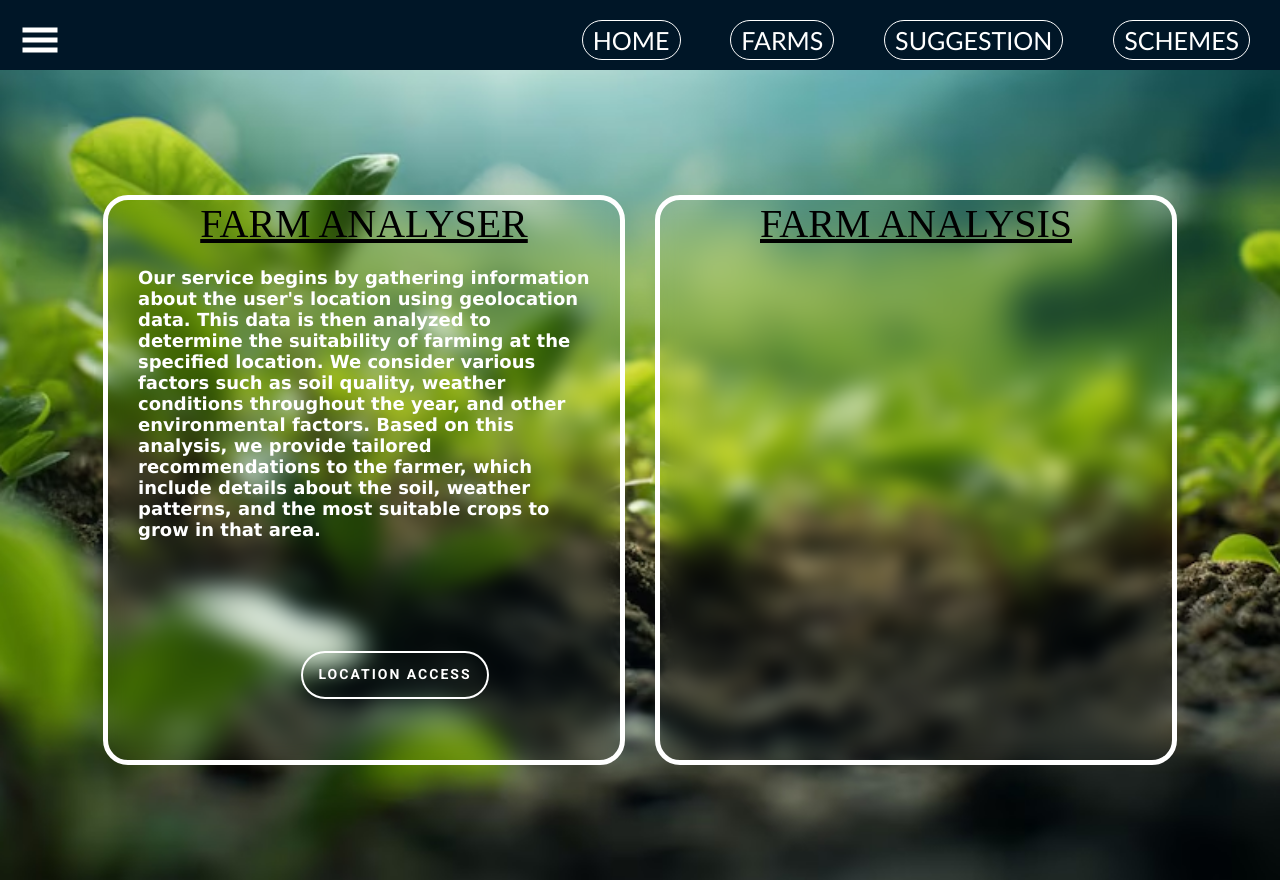
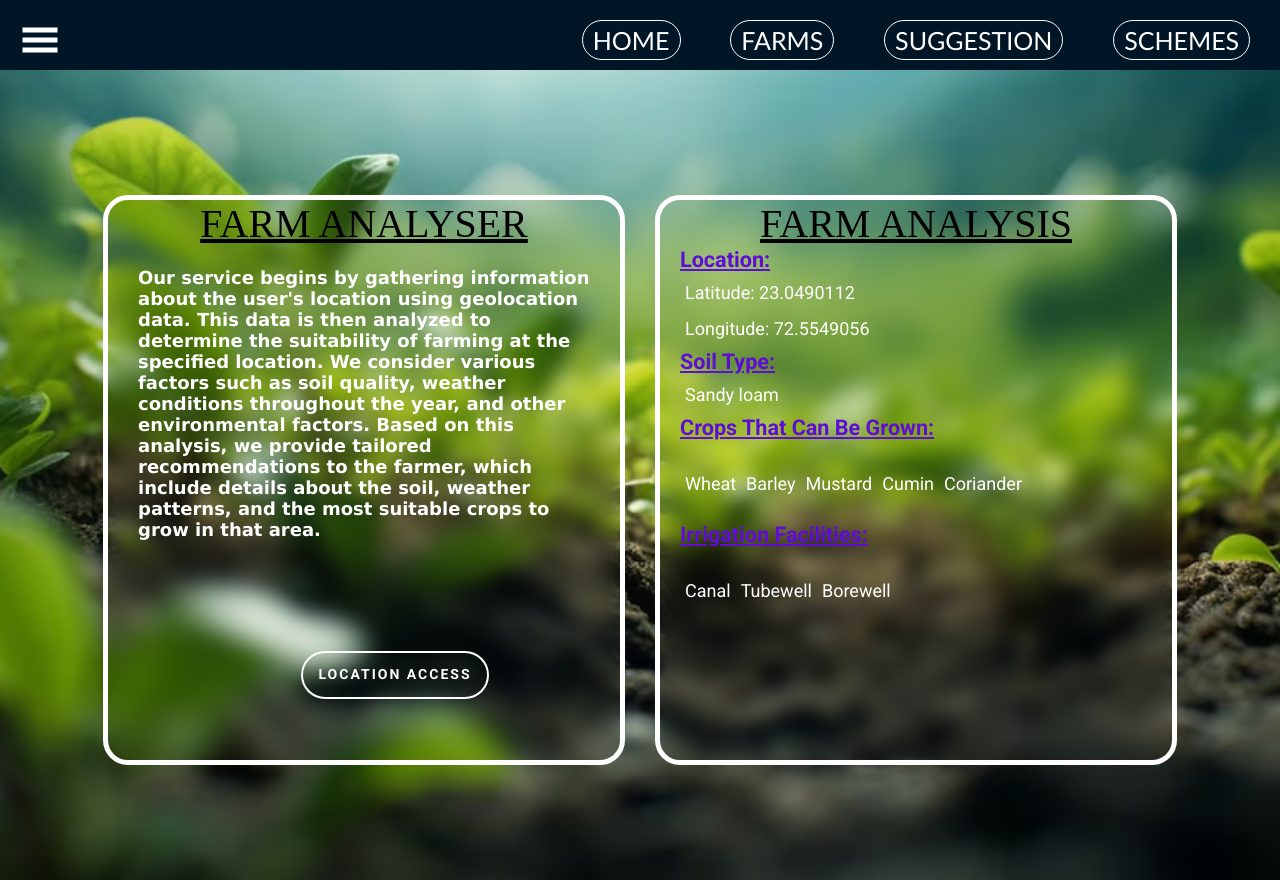
Before and after one commit to rajatjoe/Agrowise---proj, a React (Create React App) app in the folder Frontend/frontend/: page /suggestion in a window 1280 px wide. Built offline with nearby package versions, Linux system fonts and the light colour scheme; a web font is replaced by a local one.

Commit message:
hogaya mera

```diff
--- a/Frontend/frontend/package.json
+++ b/Frontend/frontend/package.json
@@ -12,6 +12,7 @@
     "react-dom": "^18.3.1",
     "react-icons": "^5.2.1",
     "react-images-uploading": "^3.1.7",
+    "react-modal": "^3.16.1",
     "react-router-dom": "^6.26.0",
     "react-scripts": "5.0.1",
     "styled-components": "^6.1.12",
--- a/Frontend/frontend/src/App.css
+++ b/Frontend/frontend/src/App.css
@@ -538,6 +538,11 @@ header svg {
 
 }
 
+.sug-hs{
+  color: black;
+  font-size: large;
+}
+
 .sug-left-heading {
   font-family: 'Times New Roman', Times, serif;
   color: black;
@@ -594,6 +599,53 @@ header svg {
   background-color: #000000;
 }
 
+/* .sug-right {
+  flex: 1;
+  margin-left: 20px;
+  background-color: #2e2e2e;
+  padding: 20px;
+  border-radius: 10px;
+}
+
+.sug-right-heading {
+  font-size: 1.5em;
+  margin-bottom: 10px;
+} */
+
+.data-section {
+  margin-bottom: 20px;
+  padding: 0 20px;
+}
+
+.data-title {
+  font-size: 1.2em;
+  margin-bottom: 5px;
+  font-weight: bold;
+  text-decoration: underline;
+  color: #600cd7;
+}
+
+.data-item {
+  margin-bottom: 5px;
+  padding: 5px;
+  border-radius: 5px;
+  color: white;
+}
+
+.data-list {
+  list-style-type: none;
+  padding-left: 0;
+  display: flex;
+
+}
+
+.data-list-item {
+  margin-bottom: 5px;
+  padding: 5px;
+  border-radius: 5px;
+  color: white;
+
+}
 
 
 
--- a/Frontend/frontend/src/pages/Suggestion.js
+++ b/Frontend/frontend/src/pages/Suggestion.js
@@ -1,6 +1,28 @@
 import React from 'react';
 import axios from 'axios';
 import { GoogleGenerativeAI } from '@google/generative-ai';
+
+const sugData = [
+  {
+    "location": {
+      "latitude": 23.0490112,
+      "longitude": 72.5549056
+    },
+    "soil_type": "Sandy loam",
+    "crops": [
+      "Wheat",
+      "Barley",
+      "Mustard",
+      "Cumin",
+      "Coriander"
+    ],
+    "irrigation_facilities": [
+      "Canal",
+      "Tubewell",
+      "Borewell"
+    ]
+  }
+];
 
 const Suggestion = () => {
 
@@ -11,8 +33,8 @@ const Suggestion = () => {
 
         try {
           // Initialize Google Generative AI with the API key directly
-          const genAI = new GoogleGenerativeAI('AIzaSyA-ExampleGoogleAPIKey'); // Replace with your actual Google API key
-          const model = await genAI.getGenerativeModel({ model: 'gemini-1.5-bison' });
+          const genAI = new GoogleGenerativeAI('AIzaSyBLL8MMqLP7xH_ub47hFyUExUSc8rOCk80'); // Replace with your actual Google API key
+          const model = await genAI.getGenerativeModel({ model: 'gemini-pro' });
 
           // Generate the prompt
           const prompt = `At latitude ${latitude} and longitude ${longitude}, provide details such as soil type, crops that can be grown, and irrigation facilities, all in JSON format.`;
@@ -27,11 +49,6 @@ const Suggestion = () => {
             lat: latitude,
             lon: longitude,
             prompt: aiText
-          }, {
-            headers: {
-              'Authorization': `Bearer AIzaSyA7X260R0YSK_xoLUC5Q-p4pvbINlD-cEY`, // Replace with your actual Gemini API key
-              'Content-Type': 'application/json'
-            }
           });
 
           const geminiData = geminiResponse.data;
@@ -39,15 +56,12 @@ const Suggestion = () => {
           // Here you can process the data and update your UI accordingly
         } catch (error) {
           if (error.response) {
-            // The request was made and the server responded with a status code that falls out of the range of 2xx
             console.error('Error response data:', error.response.data);
             console.error('Error response status:', error.response.status);
             console.error('Error response headers:', error.response.headers);
           } else if (error.request) {
-            // The request was made but no response was received
             console.error('Error request:', error.request);
           } else {
-            // Something happened in setting up the request that triggered an Error
             console.error('Error message:', error.message);
           }
           console.error('Error config:', error.config);
@@ -81,6 +95,30 @@ const Suggestion = () => {
         <div className='sug-right-heading'>
           FARM ANALYSIS
         </div>
+        {sugData.map((data, index) => (
+          <div key={index} className='data-section sug-hs'>
+            <div className='data-title'>Location:</div>
+            <div className='data-item'>Latitude: {data.location.latitude}</div>
+            <div className='data-item'>Longitude: {data.location.longitude}</div>
+
+            <div className='data-title sug-hs'>Soil Type:</div>
+            <div className='data-item'>{data.soil_type}</div>
+
+            <div className='data-title sug-hs'>Crops That Can Be Grown:</div>
+            <ul className='data-list'>
+              {data.crops.map((crop, cropIndex) => (
+                <li key={cropIndex} className='data-list-item'>{crop}</li>
+              ))}
+            </ul>
+
+            <div className='data-title sug-hs'>Irrigation Facilities:</div>
+            <ul className='data-list'>
+              {data.irrigation_facilities.map((facility, facilityIndex) => (
+                <li key={facilityIndex} className='data-list-item'>{facility}</li>
+              ))}
+            </ul>
+          </div>
+        ))}
       </div>
     </div>
   );
```
Also changed, not shown: Frontend/frontend/src/assets/data/sugData.js (added, +21 -0 lines), 1 other file (tests, documents, lock files or other folders).
